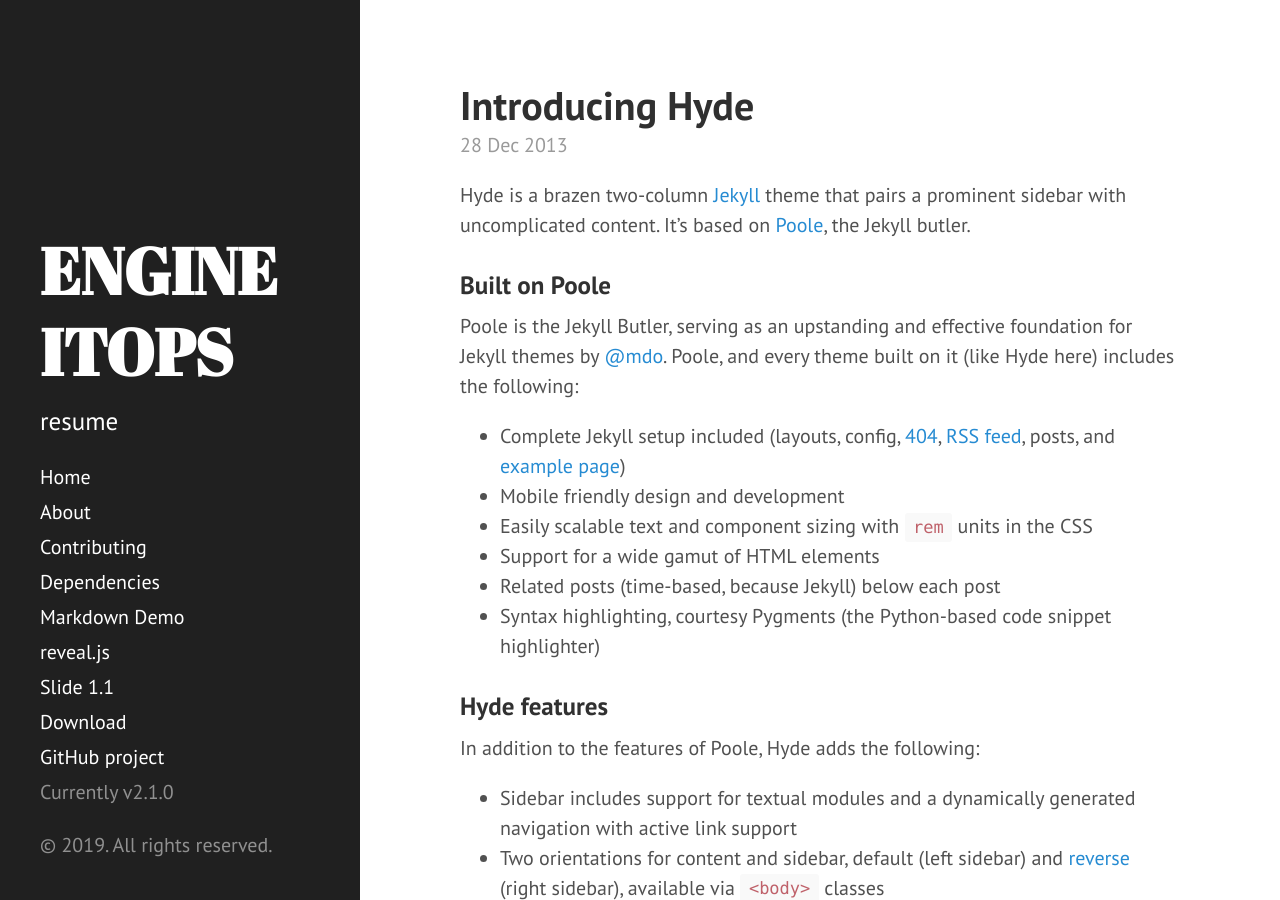
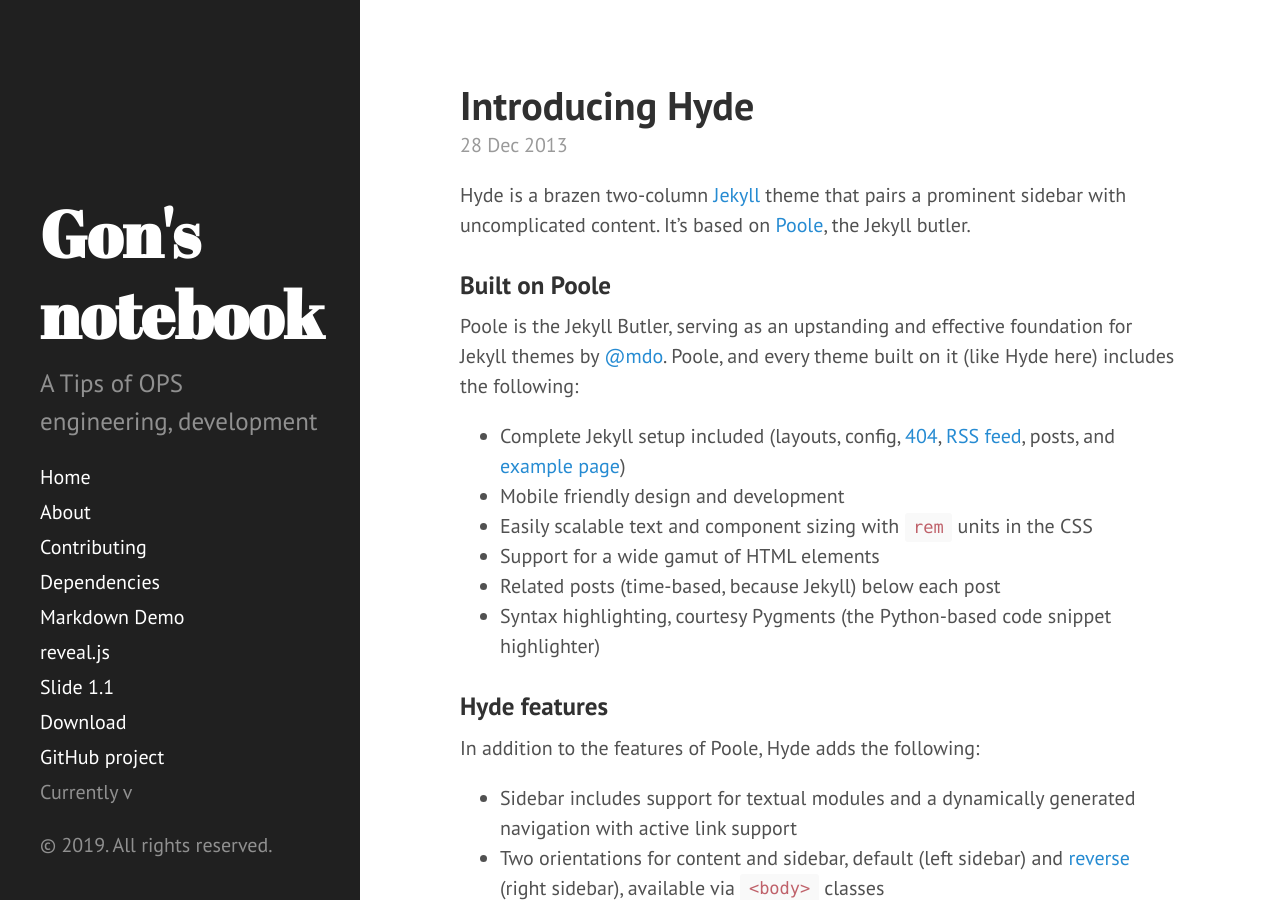
Before and after one commit to EngineITOps/EngineITOps.github.io, a Jekyll site: the page built from index.html, in a window 1280 px wide and 900 px high. Built offline with Jekyll 4.4.1, drawn with Linux system fonts in a browser that asks for light colours; Markdown is read by kramdown in place of the engine named in the settings; the list of posts is cut into pages by our own code.

Commit message:
Update _config.yml

```diff
--- a/_config.yml
+++ b/_config.yml
@@ -1,27 +1,35 @@
 # Dependencies
-markdown:         redcarpet
-highlighter:      pygments
-
-# Permalinks
-permalink:        pretty
-
+markdown:         kramdown
+highlighter:      rouge
 
 # Setup
-title:           ENGINE
-                 ITOPS
-tagline:          'sangam biradar'
-description:      ' <a href="http://sangam14.github.io" target="_blank">resume</a>'
-url:              http://engineitops.github.io
-baseurl:          /
+title:            Gon's notebook
+tagline:          'Data browser'
+description:      'A Tips of OPS engineering, development'
+url:              https:/engineITops.github.io
+#baseurl:          '/hydeout'
+                  # the optional subpath of your site, e.g. "/blog"
+                  # NB: This applies to all pages in your Jekyll site.
+                  # If you want to move just the blog index pages but keep
+                  # other pages at root, see the paginate_path and
+                  # sidebar_blog_link below.
 
 author:
-  name:           'sangam biradar'
-  url:            https://www.linkedin.com/in/sangambiradar14/
+  name:           '1eedaegon'
+  url:            https://twitter.com/fongandrewc
 
 paginate:         5
+# paginate_path:    '/page:num'
+                    # Or '/blog/page:num' if you want to move your index pages
 
-# Custom vars
-version:          2.1.0
+plugins:
+  - jekyll-feed
+  - jekyll-gist
+  - jekyll-paginate
 
-github:
-  repo:           https://github.com/sangam14
+# Sidebar link settings
+sidebar_home_link:  true
+# sidebar_blog_link:  '/blog'   # By default, your home page is your blog
+                                # page. If you change your paginate_path,
+                                # set this to the root of the paginate_path
+                                # to enable a separate blog link.
```
